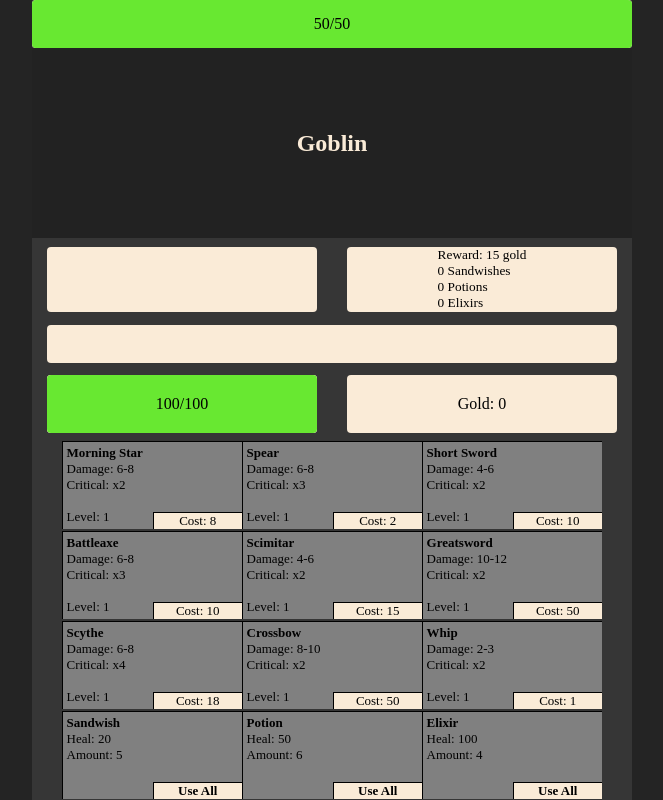
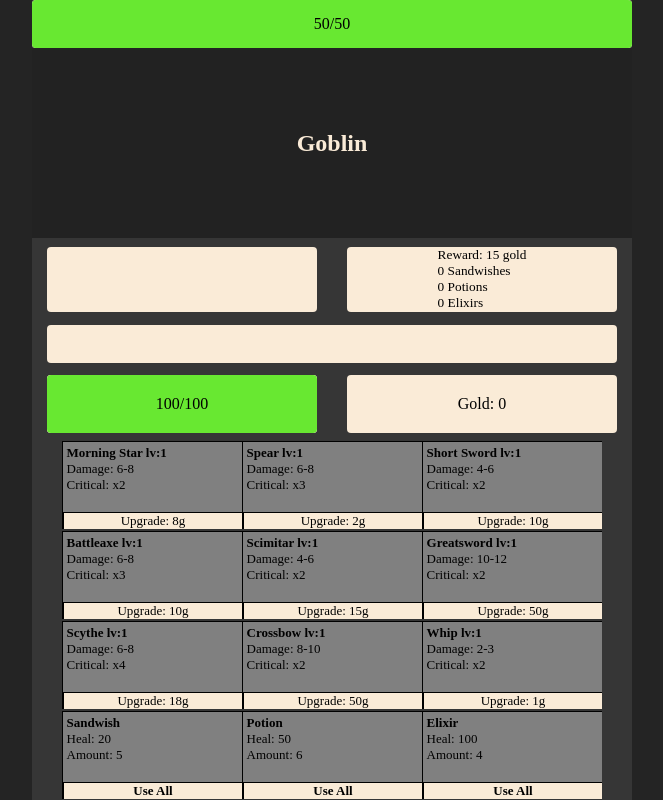
Before and after one commit to NovaKrown/WeaponBattle, a plain HTML site: page index.html in a window 1280 px wide. Shown: the whole page, without its empty margins (308-971 px from the left). Drawn offline with Linux system fonts and the light colour scheme.

Commit message:
More font styling

```diff
--- a/script.js
+++ b/script.js
@@ -388,8 +388,8 @@ function inventory(weapon) {
   itemShop.setAttribute("data-object", weapon.obj + "shop");
 
   if (weapon.type === "weapon") {
-    itemDescription.innerHTML = `<strong>${weapon.name}</strong><p>Damage: ${weapon.minDmg}-${weapon.maxDmg}</p><p>Critical: x${weapon.crit}</p><br><p>Level: ${weapon.level}</p>`;
-    itemShop.innerHTML = `<p>Cost: ${weapon.cost}</p>`;
+    itemDescription.innerHTML = `<strong>${weapon.name} lv:${weapon.level}</strong><p>Damage: ${weapon.minDmg}-${weapon.maxDmg}</p><p>Critical: x${weapon.crit}</p>`;
+    itemShop.innerHTML = `<p>Upgrade: ${weapon.cost}g</p>`;
   } else if (weapon.type === "potion" || weapon.type === "life") {
     itemDescription.innerHTML = `<strong>${weapon.name}</strong><p>Heal: ${weapon.heal}</p><p>Amount: ${weapon.quantity}</p>`;
     itemDescription.classList.add(`${weapon.obj}`);
@@ -477,7 +477,7 @@ inventoryScreen.addEventListener("click", function (e) {
 });
 
 function usePotion(quantity) {
-  if (playerCurrentHP < 100) {
+  if (playerCurrentHP < playerMaxHP) {
     for (let i = 0; i < quantity; i++) {
       playerCurrentHP = playerCurrentHP + equippedWeapon.heal;
       playerHPBar.innerHTML = `<p>${playerCurrentHP}/${playerMaxHP}</p>`;
@@ -515,10 +515,10 @@ inventoryScreen.addEventListener("click", function (e) {
     );
     equippedWeapon.maxDmg = equippedWeapon.maxDmg + equippedWeapon.minDmg;
 
-    shopClick.innerHTML = `<strong>Upgrade</strong><p>Cost: ${equippedWeapon.cost}`;
+    shopClick.innerHTML = `<p>Upgrade: ${equippedWeapon.cost}g</p>`;
     const theDesc = shopClick.previousElementSibling;
     console.log(theDesc);
-    theDesc.innerHTML = `<strong>${equippedWeapon.name}</strong><p>Damage: ${equippedWeapon.minDmg}-${equippedWeapon.maxDmg}</p><p>Critical: x${equippedWeapon.crit}</p><p>Level: ${equippedWeapon.level}</p>`;
+    theDesc.innerHTML = `<strong>${equippedWeapon.name} Lv: ${equippedWeapon.level}</strong><p>Damage: ${equippedWeapon.minDmg}-${equippedWeapon.maxDmg}</p><p>Critical: x${equippedWeapon.crit}</p>`;
   }
 
   if (equippedWeapon.type === "potion") {
--- a/style.css
+++ b/style.css
@@ -208,9 +208,9 @@ body {
 }
 
 .weaponCard {
-  /* display: flex;
-  flex-direction: row;
-  justify-content: center; */
+  display: flex;
+  flex-direction: column;
+  /* justify-content: center; */
   background-color: gray;
   /* border: 1px solid black; */
   /* padding: 5px; */
@@ -226,6 +226,7 @@ body {
   background-color: gray;
   cursor: default;
   user-select: none;
+  height: 80%;
   width: 100%;
   /* display: flex;
   flex-direction: column;
@@ -241,15 +242,14 @@ body {
 
 .weaponShop {
   background-color: antiquewhite;
-  width: 50%;
+  height: 20%;
+  width: 100%;
   display: flex;
   flex-direction: column;
   justify-content: center;
   align-items: center;
   font-size: small;
-  position: absolute;
-  bottom: 0;
-  right: 0;
+
   border: 1px;
   border-style: solid none none solid;
 }
```
